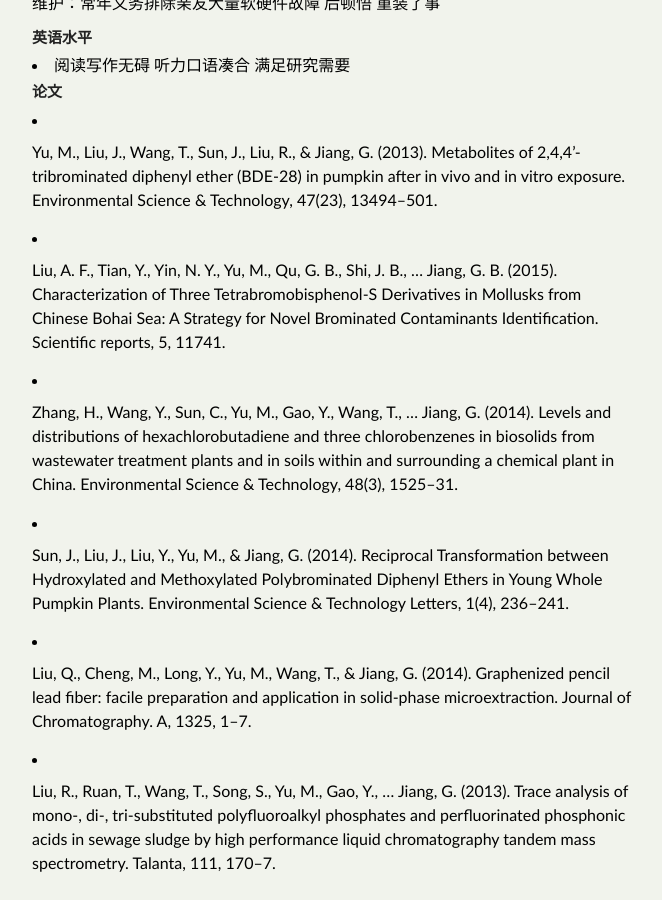
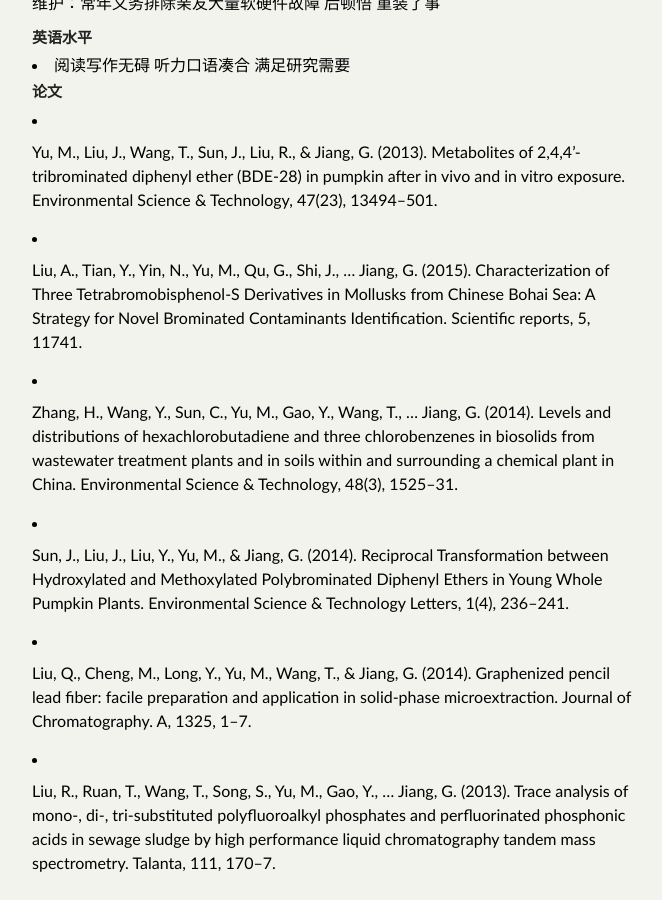
Before and after one commit to yufree/blogcn, a Jekyll site: the page built from vitae/index.md, in a window 1280 px wide and 900 px high, scrolled down 1311 px. Shown: the whole window, without its empty margins (308-970 px from the left). Built offline with Jekyll 4.4.1, drawn with Linux system fonts in a browser that asks for light colours; some web fonts are replaced; comment, search, counter and statistics services are not loaded.

Commit message:
add revise

```diff
--- a/vitae/index.md
+++ b/vitae/index.md
@@ -54,7 +54,7 @@ title: 简历
 
 - Yu, M., Liu, J., Wang, T., Sun, J., Liu, R., & Jiang, G. (2013). Metabolites of 2,4,4’-tribrominated diphenyl ether (BDE-28) in pumpkin after in vivo and in vitro exposure. Environmental Science & Technology, 47(23), 13494–501.
 
-- Liu, A. F., Tian, Y., Yin, N. Y., Yu, M., Qu, G. B., Shi, J. B., ... Jiang, G. B. (2015). Characterization of Three Tetrabromobisphenol-S Derivatives in Mollusks from Chinese Bohai Sea: A Strategy for Novel Brominated Contaminants Identification. Scientific reports, 5, 11741.
+- Liu, A., Tian, Y., Yin, N., Yu, M., Qu, G., Shi, J., … Jiang, G. (2015). Characterization of Three Tetrabromobisphenol-S Derivatives in Mollusks from Chinese Bohai Sea: A Strategy for Novel Brominated Contaminants Identification. Scientific reports, 5, 11741.
 
 - Zhang, H., Wang, Y., Sun, C., Yu, M., Gao, Y., Wang, T., … Jiang, G. (2014). Levels and distributions of hexachlorobutadiene and three chlorobenzenes in biosolids from wastewater treatment plants and in soils within and surrounding a chemical plant in China. Environmental Science & Technology, 48(3), 1525–31.
 
```
